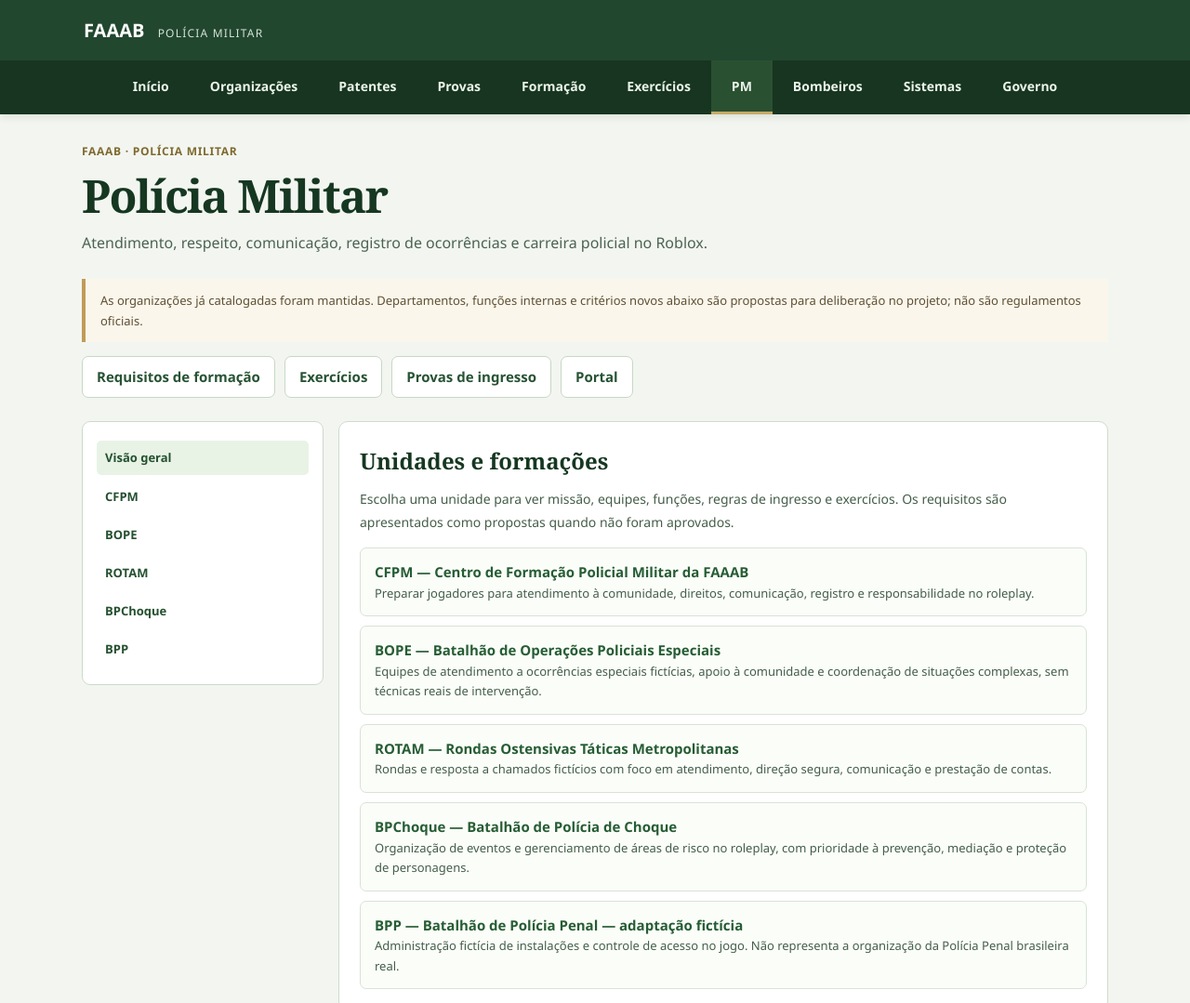
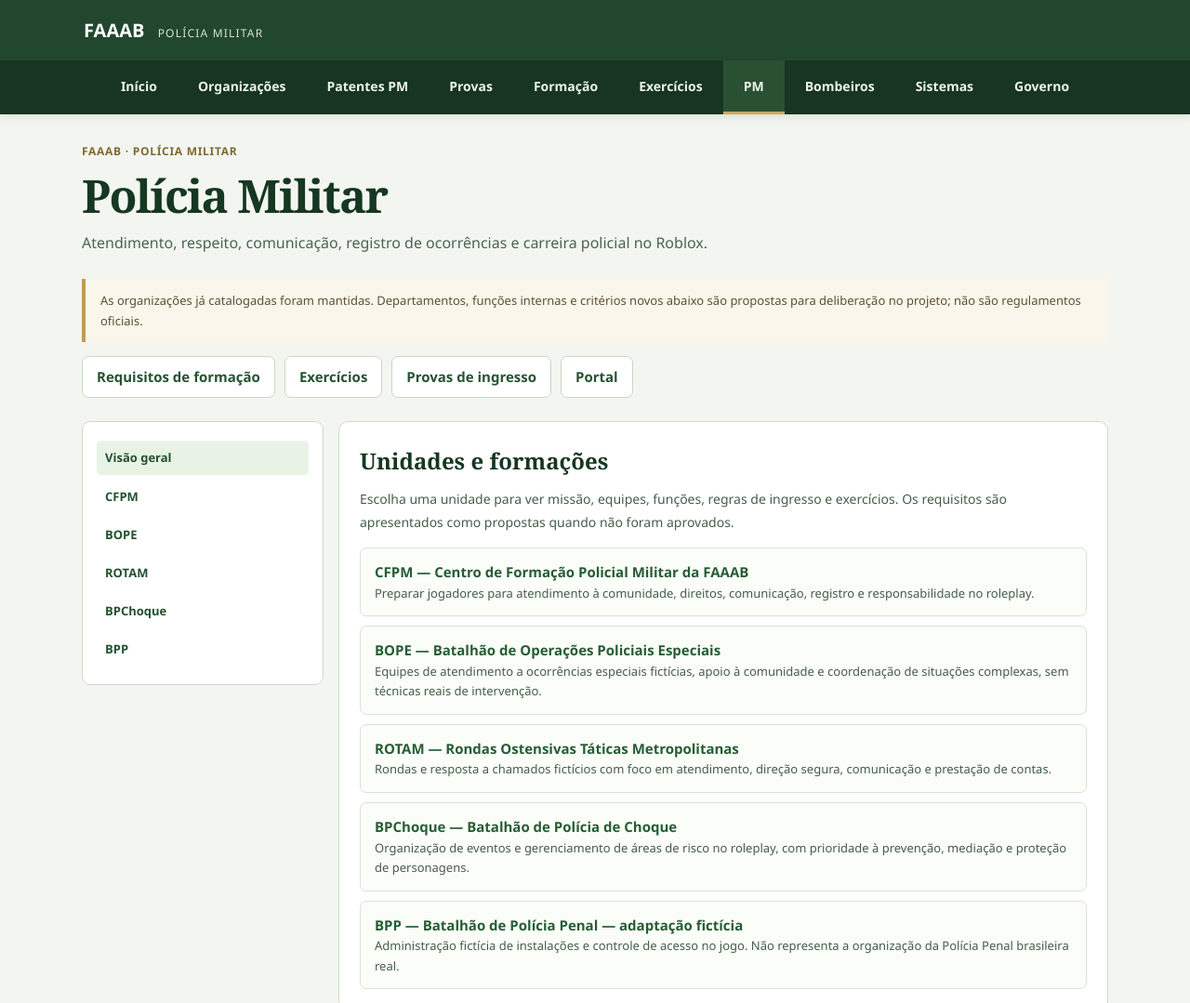
Before and after one commit to faaabadministracao-byte/faaab-site, a plain HTML site: page portal/policia.html in a window 1280 px wide. Shown: the top 1079 px of the page at 93% size. Drawn offline with Linux system fonts and the light colour scheme.

Commit message:
Integrar navegação da Polícia Militar e Bombeiros a patentes e diretórios

```diff
--- a/portal/policia.html
+++ b/portal/policia.html
@@ -1 +1 @@
-<!doctype html><html lang="pt-BR"><head><meta charset="utf-8"><meta name="viewport" content="width=device-width,initial-scale=1"><title>Polícia Militar | FAAAB</title><meta name="description" content="Polícia Militar da FAAAB com batalhões, centros, requisitos, treinamento e funções."><link rel="stylesheet" href="estilo.css"><link rel="stylesheet" href="estudos-v3.css"><link rel="stylesheet" href="portal-areas.css"><script defer src="unidades-civis.js"></script></head><body data-force="PM"><a class="skip-link" href="#conteudo">Ir ao conteúdo</a><header class="edu3-head"><div class="edu3-headwrap"><a class="edu3-logo" href="index.html">FAAAB <span>POLÍCIA MILITAR</span></a></div><nav class="edu3-menu" aria-label="Menu principal"><a href="index.html">Início</a><a href="central.html">Organizações</a><a href="patentes.html">Patentes</a><a href="estudos.html#provas">Provas</a><a href="formacao.html">Formação</a><a href="exercicios.html">Exercícios</a><a href="policia.html" aria-current="page">PM</a><a href="bombeiros.html">Bombeiros</a><a href="sistemas.html">Sistemas</a><a href="governo.html">Governo</a></nav></header><main class="edu3-wrap" id="conteudo"><div id="unit-out"><p>Carregando a Polícia Militar...</p></div></main><footer class="edu3-footer">FAAAB — Simulação fictícia no Roblox. Regras propostas não são automaticamente aprovadas e não substituem formação real.</footer></body></html>
+<!doctype html><html lang="pt-BR"><head><meta charset="utf-8"><meta name="viewport" content="width=device-width,initial-scale=1"><title>Polícia Militar | FAAAB</title><meta name="description" content="Polícia Militar FAAAB: patentes de Aprendiz a Comandante-Geral, BOPE, ROTAM, BPChoque, cursos, requisitos e unidades Roblox."><link rel="stylesheet" href="estilo.css"><link rel="stylesheet" href="estudos-v3.css"><link rel="stylesheet" href="portal-areas.css"><script defer src="unidades-civis.js"></script></head><body data-force="PM"><a class="skip-link" href="#conteudo">Ir ao conteúdo</a><header class="edu3-head"><div class="edu3-headwrap"><a class="edu3-logo" href="index.html">FAAAB <span>POLÍCIA MILITAR</span></a></div><nav class="edu3-menu" aria-label="Menu principal"><a href="index.html">Início</a><a href="central.html?forca=PM">Organizações</a><a href="patentes.html#PM">Patentes PM</a><a href="estudos.html#provas">Provas</a><a href="formacao.html#PM">Formação</a><a href="exercicios.html#PM">Exercícios</a><a href="policia.html" aria-current="page">PM</a><a href="bombeiros.html">Bombeiros</a><a href="sistemas.html">Sistemas</a><a href="governo.html">Governo</a></nav></header><main class="edu3-wrap" id="conteudo"><div id="unit-out"><p>Carregando a Polícia Militar...</p></div></main><footer class="edu3-footer">FAAAB — Simulação fictícia no Roblox. Regras propostas não são automaticamente aprovadas e não substituem formação real.</footer></body></html>
```
